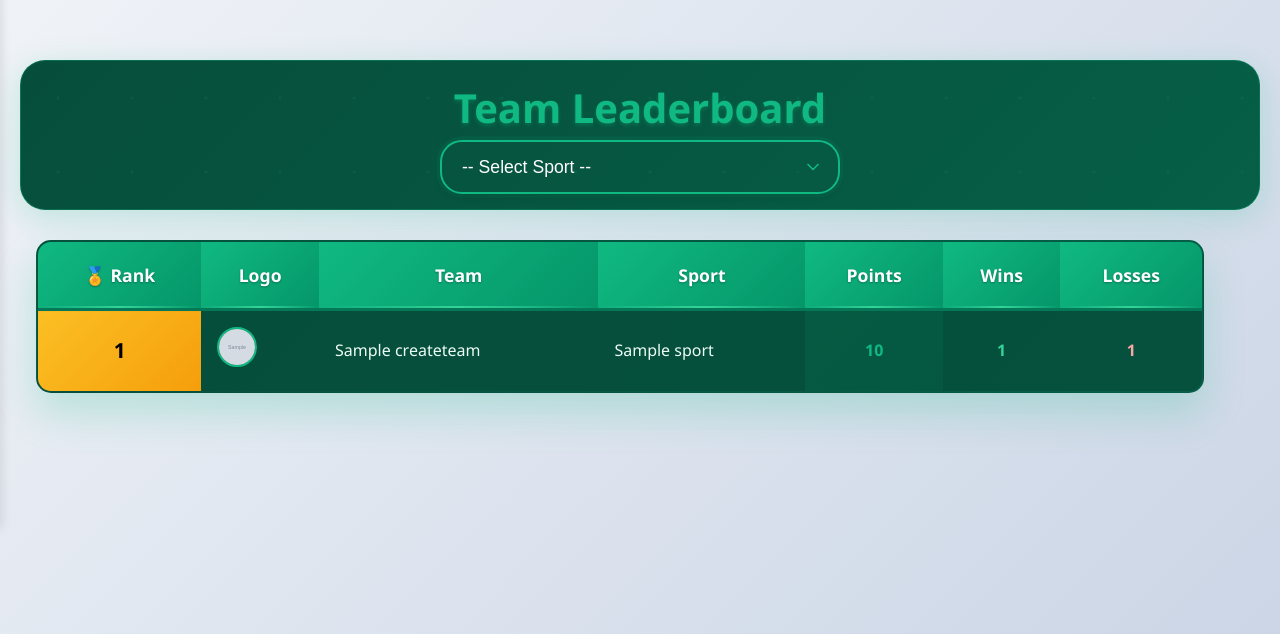
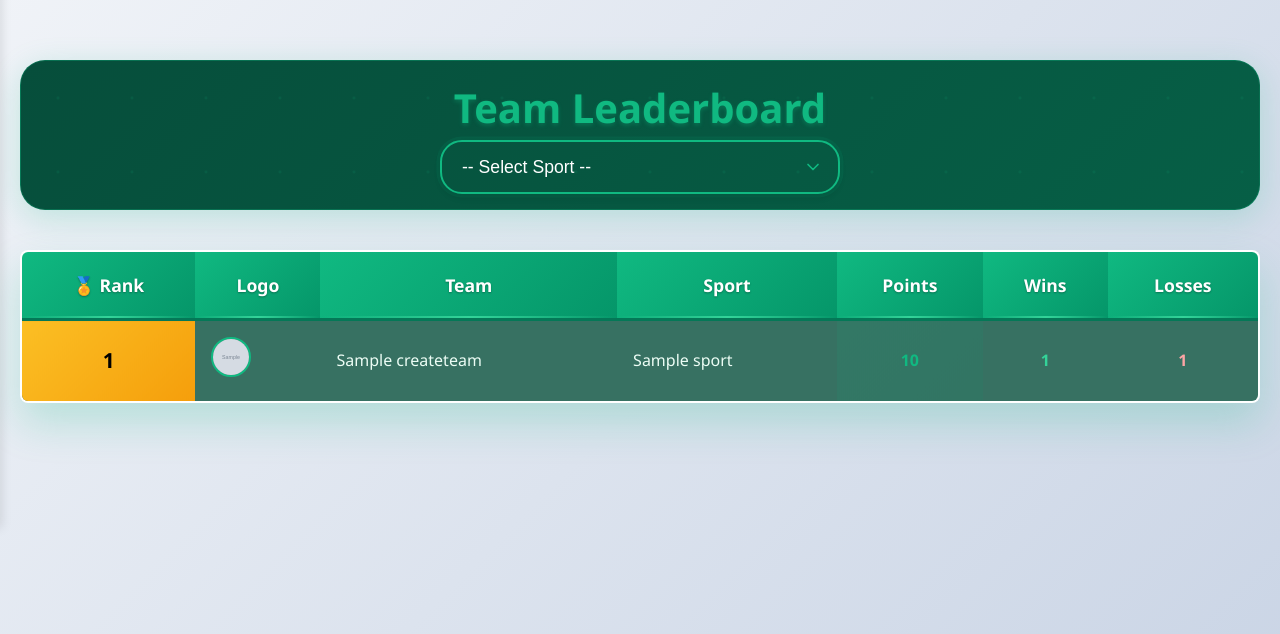
Before and after one commit to sahilkavishka/MatchPOINT, a Django app: template templates/team_leaderboard.html in a window 1280 px wide. Shown: the part 272-906 px from the top of the page. Run offline with Django 5.2, Linux system fonts and the light colour scheme; the template is opened without the code that fills it: values that come from a table or form of the project are taken from there, others are empty; tables that the repository leaves empty hold one stand-in row (values such as "Sample post"); grey boxes marked "Sample" are stand-in pictures.

Commit message:
2025-7-17-9.15

```diff
--- a/static/team_leaderboard.css
+++ b/static/team_leaderboard.css
@@ -18,15 +18,17 @@
     padding: 0 1rem;
 }
 
-/* Table styling */
-.table {
-    background: linear-gradient(135deg, #064e3b 0%, #065f46 100%); /* Dark emerald gradient */
+table {
+    margin: 40px auto; /* Center horizontally + spacing */
+    width: fit-content; /* Makes table shrink to content, optional */
+    background: linear-gradient(135deg, #064e3b 0%, #065f46 100%);
     border-radius: 15px;
     overflow: hidden;
     box-shadow: 0 20px 40px rgba(16, 185, 129, 0.2);
     border: 2px solid #10b981;
     animation: subtle-glow 3s ease-in-out infinite alternate;
 }
+
 
 /* Table header */
 .table thead th {
--- a/templates/team_leaderboard.html
+++ b/templates/team_leaderboard.html
@@ -29,7 +29,7 @@
 
 <!-- Leaderboard Table -->
 {% if leaderboard %}
-<div class="container mt-4">
+<div class="d-flex justify-content-center mt-4">
     <table class="table table-dark table-bordered">
         <thead>
             <tr>
@@ -50,7 +50,7 @@
                  {% if team.logo %}
                    <img src="{{ team.logo.url }}" alt="logo"
                             width="40" height="40"
-                            style="border-radius: 50%; object-fit: cover; ">
+                            style="border-radius: 50%; object-fit: cover;">
                  {% else %}
                     <span style="background: #444; width: 40px; height: 40px; display: inline-block; border-radius: 50%;"></span>
                  {% endif %}
```
Also changed, not shown: media/profile_pics/user1_Rd0dAjg.jpeg (added), media/profile_pics/user2_4gBJM7h.jpeg (added).
